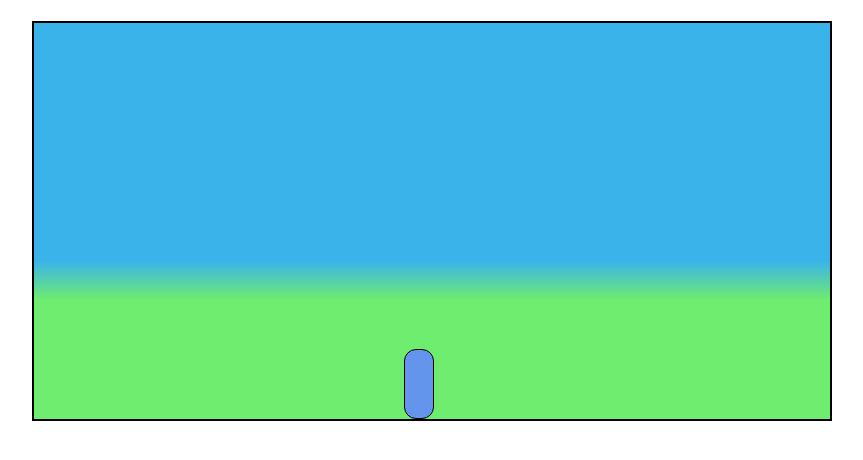
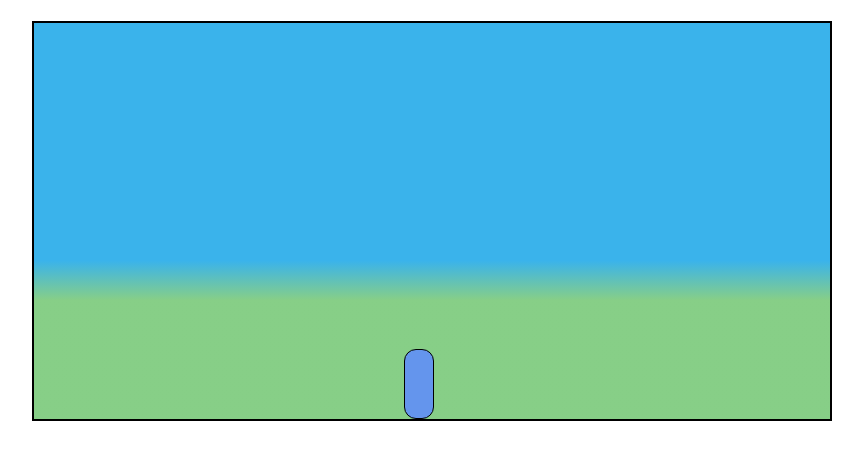
Before and after one commit to AlessioMartella7/jumping-game, a plain HTML site: page index.html in a window 1280 px wide. Shown: the part 64-524 px from the top of the page, without its empty margins (208-1071 px from the left). Drawn offline with Linux system fonts and the light colour scheme.

Commit message:
changed grass color of game background

```diff
--- a/css/style.css
+++ b/css/style.css
@@ -31,7 +31,7 @@ h1 {
     width: 800px;
     border: 2px solid black;
     margin: 1.5rem auto;
-    background: linear-gradient( rgb(58, 179, 235) 0% 60%,  rgba(60, 230, 60, 0.74) 70% );
+    background: linear-gradient( rgb(58, 179, 235) 0% 60%,  rgba(93, 190, 93, 0.74) 70% );
 }
 
 /* Character */
```
